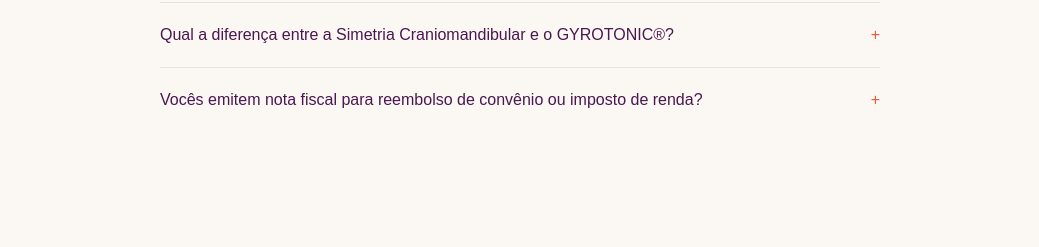
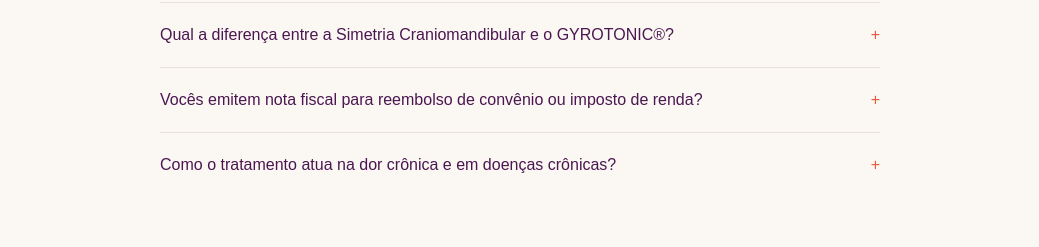
Before and after one commit to unicain/robertaquinn, a React (Vite) app: page / in a window 1280 px wide. Shown: the part 8300-8547 px from the top of the page, without its empty margins (120-1159 px from the left). Built offline with nearby package versions, Linux system fonts and the light colour scheme; no server answers; the HTML template or start-up script is replaced by a standard one; a web font is replaced by a local one.

Commit message:
feat: add chronic pain treatment FAQ entry

```diff
--- a/src/components/FAQ.tsx
+++ b/src/components/FAQ.tsx
@@ -36,6 +36,11 @@ const PERGUNTAS = [
     resposta:
       "Sim, todos os nossos atendimentos de fisioterapia acompanham a emissão de Nota Fiscal. Você poderá utilizá-la tanto para solicitar o reembolso integral ou parcial diretamente junto ao seu plano de saúde (convênio) quanto para realizar a dedução legal na sua declaração anual de Imposto de Renda.",
   },
+  {
+    pergunta: "Como o tratamento atua na dor crônica e em doenças crônicas?",
+    resposta:
+      "Tratar a dor crônica e doenças crônicas de forma convencional é um grande desafio. Ao longo de anos de prática clínica, observamos que o método GYROTONIC® atua no alívio da dor crônica em tempo recorde. Quando associado à Simetria Craniomandibular, conseguimos tratar até os casos mais complexos. Isso acontece porque a combinação das duas técnicas atua diretamente na reprogramação do comando cerebral e do sistema nervoso central (modulando respostas neurofisiológicas e promovendo alterações profundas de adaptação e regeneração). É um tratamento que reorganiza a estrutura física e restabelece a saúde integral de forma definitiva.",
+  },
 ];
 
 export default function FAQ() {
```
